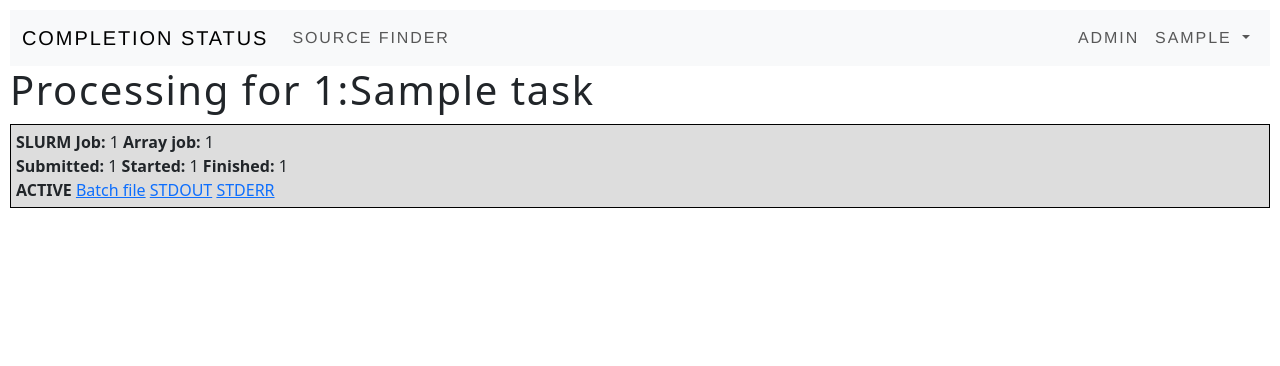
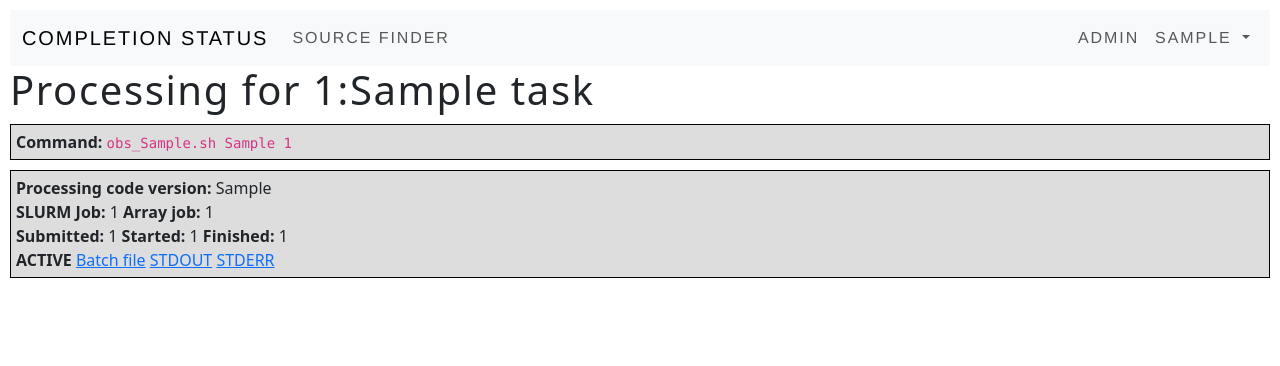
Before and after one commit to robotopia/MWA-Galactic-Plane-Monitoring, a Django app: page /processing/proc_obs_task/1/1 in a window 1280 px wide. Shown: the top 366 px of the page. Run offline with Django 4.2, Linux system fonts and the light colour scheme; a user stored in the database is signed in; tables that the repository leaves empty hold one stand-in row (values such as "Sample post").

Commit message:
Added command to processing obs task detail page

```diff
--- a/db/processing/models.py
+++ b/db/processing/models.py
@@ -312,6 +312,12 @@ class PipelineStep(models.Model):
     pipeline = models.ForeignKey("Pipeline", models.DO_NOTHING, related_name="steps")
     step_order = models.IntegerField()
     task = models.ForeignKey("Task", models.DO_NOTHING, related_name="pipeline_steps")
+    cmd_line_options = models.CharField(max_length=127)
+    obs_script = models.CharField(max_length=255)
+
+    @property
+    def command(self):
+        return f'obs_{self.obs_script}.sh {self.cmd_line_options or ""}'
 
     def __str__(self) -> str:
         return f"{self.task} ({self.pipeline})"
@@ -342,6 +348,7 @@ class Processing(models.Model):
     stdout = models.TextField(blank=True, null=True)
     stdout_path = models.ForeignKey("HpcPath", models.DO_NOTHING, blank=True, null=True, related_name="array_jobs_as_stdout")
     output_files = models.TextField(blank=True, null=True)
+    commit = models.CharField(max_length=256)
 
     @property
     def batch_file_full_path(self):
--- a/db/processing/templates/processing/processing_obs_task.html
+++ b/db/processing/templates/processing/processing_obs_task.html
@@ -10,8 +10,15 @@
 
 <h1>Processing for {{ obs }}:{{ task }}</h1>
 
+<div class="proc-obs-task">
+  <b>Command:</b>
+  <code>{{ semester_plan_processing_detail.pipeline_step.command }} {{ obs.obs }}</code>
+</div>
+
 {% for processing in processings %}
 <div class="proc-obs-task">
+  <b>Processing code version:</b> {{ processing.commit|default:"[Not recorded]" }}
+  <br>
   <b>SLURM Job:</b> {{ processing.job_id }}
   <b>Array job:</b> {{ processing.array_task_id }}
   <br>
@@ -23,6 +30,7 @@
   <a href="{% url 'remote_file' remote_path=processing.batch_file_full_path %}">Batch file</a>
   <a href="{% url 'remote_file' remote_path=processing.stdout_full_path %}">STDOUT</a>
   <a href="{% url 'remote_file' remote_path=processing.stderr_full_path %}">STDERR</a>
+  <br>
 </div>
 {% endfor %}
 
--- a/db/processing/views.py
+++ b/db/processing/views.py
@@ -104,11 +104,19 @@ def ProcessingObsTaskView(request, obs_id, task_id):
         hpc_user=request.user.session_settings.selected_hpc_user,
         obs=obs,
         task=task,
-    )
+    ).order_by('submission_time')
+
+    semester_plan_processing_detail = models.SemesterPlanProcessingDetail.objects.filter(
+        semester=request.user.session_settings.selected_semester,
+        hpc_user=request.user.session_settings.selected_hpc_user,
+        task=task,
+        obs=obs,
+    ).first()
 
     context = {
         'obs': obs,
         'task': task,
+        'semester_plan_processing_detail': semester_plan_processing_detail,
         'processings': processings,
     }
 
```
